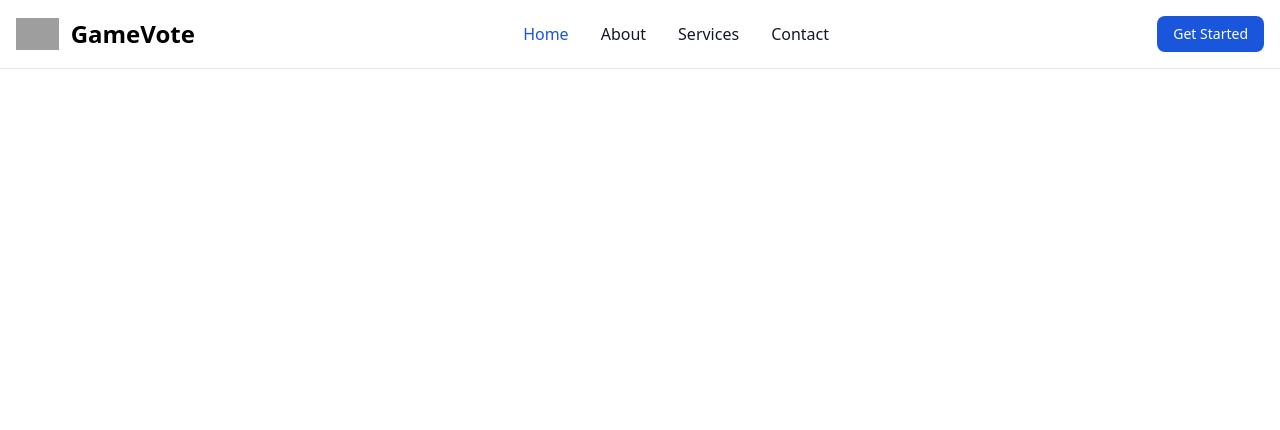
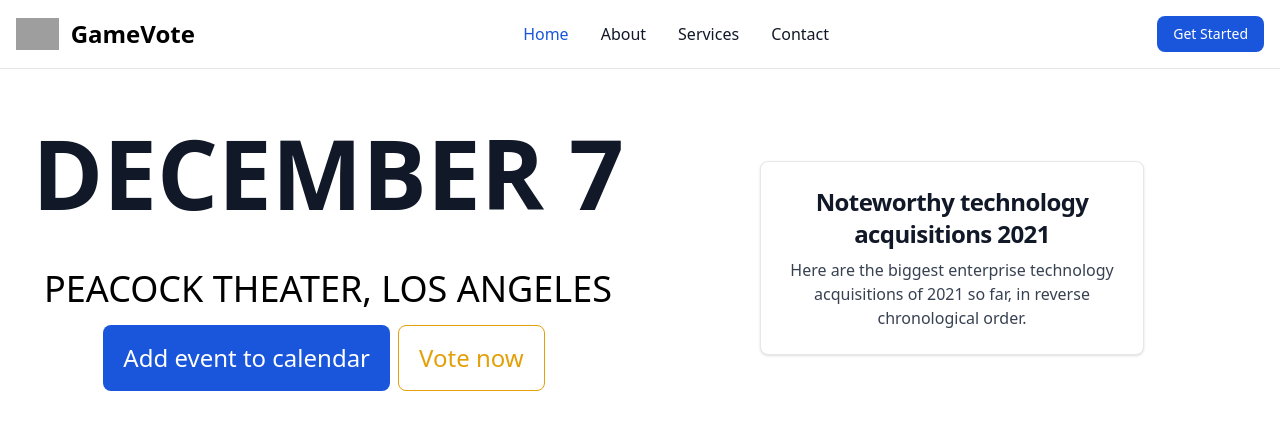
Before and after one commit to LuizAuGFer/gamevote-nuxt-front-end, a Nuxt app: page / in a window 1280 px wide. Shown: the top 430 px of the page. Built offline with nearby package versions, Linux system fonts and the light colour scheme; grey boxes are pictures that could not be loaded.

Commit message:
feat: new welcome page component

```diff
--- /dev/null
+++ b/components/Areas/WelcomeApresentation.vue
@@ -0,0 +1,34 @@
+<template>
+    <div class="mt-8">
+        <div class="container max-w-screen-xl mx-auto px-4">
+            <div class="grid grid-cols-2 text-center mt-8 ">
+                <div class="flex flex-col items-center justify-center">
+                    <h1 class="font-semibold text-gray-900 text-8xl leading-normal mb-6">DECEMBER 7</h1>
+                    <h2 class="text-4xl">PEACOCK THEATER, LOS ANGELES</h2>
+                    <div class="flex py-4">
+                        <button type="button" class="text-white bg-blue-700 hover:bg-blue-800 focus:ring-4 focus:ring-blue-300 font-medium rounded-lg text-2xl px-5 py-4 me-2 mb-2 dark:bg-blue-600 dark:hover:bg-blue-700 focus:outline-none dark:focus:ring-blue-800">
+                            Add event to calendar
+                        </button>
+                        <button type="button" class="text-yellow-400 hover:text-white border border-yellow-400 hover:bg-yellow-500 focus:ring-4 focus:outline-none focus:ring-yellow-300 font-medium rounded-lg text-2xl px-5 py-4 text-center me-2 mb-2 dark:border-yellow-300 dark:text-yellow-300 dark:hover:text-white dark:hover:bg-yellow-400 dark:focus:ring-yellow-900">
+                            Vote now
+                        </button>
+                    </div>
+                </div>
+                <div class="flex flex-col items-center justify-center">
+                    <CardsCardSimple :text="card_text" :title="card_title"/>
+                </div>
+            </div>
+        </div>
+    </div>
+</template>
+
+<script>
+export default {
+    data() {
+        return {
+            card_text: 'Here are the biggest enterprise technology acquisitions of 2021 so far, in reverse chronological order.',
+            card_title: 'Noteworthy technology acquisitions 2021'
+        }
+    }
+}
+</script>
--- /dev/null
+++ b/components/Cards/CardSimple.vue
@@ -0,0 +1,17 @@
+<template>
+    <div>
+        <a href="#" class="block max-w-sm p-6 bg-white border border-gray-200 rounded-lg shadow hover:bg-gray-100 dark:bg-gray-800 dark:border-gray-700 dark:hover:bg-gray-700">
+        <h5 class="mb-2 text-2xl font-bold tracking-tight text-gray-900 dark:text-white">{{ title  }}</h5>
+        <p class="font-normal text-gray-700 dark:text-gray-400">{{ text }}</p>
+        </a>
+    </div>
+</template>
+
+<script>
+export default {
+    props: {
+        text: 'String',
+        title: 'String'
+    }
+}
+</script>
--- a/components/Navs/NavWelcome.vue
+++ b/components/Navs/NavWelcome.vue
@@ -1,5 +1,6 @@
 <template>
-    <nav class="bg-white dark:bg-gray-900 fixed w-full z-20 top-0 start-0 border-b border-gray-200 dark:border-gray-600">
+    <div>
+        <nav class="bg-white dark:bg-gray-900 w-full z-20 top-0 start-0 border-b border-gray-200 dark:border-gray-600">
             <div class="max-w-screen-xl flex flex-wrap items-center justify-between mx-auto p-4">
                 <a href="https://flowbite.com/" class="flex items-center space-x-3 rtl:space-x-reverse">
                     <img src="https://flowbite.com/docs/images/logo.svg" class="h-8" alt="Flowbite Logo">
@@ -32,6 +33,7 @@
                 </div>
             </div>
         </nav>
+    </div>
 </template>
 
 <script>
--- a/pages/index.vue
+++ b/pages/index.vue
@@ -1,3 +1,6 @@
 <template>
-    <NavsNavWelcome />
+    <div>
+        <NavsNavWelcome />
+        <AreasWelcomeApresentation />
+    </div>
 </template>
```
Lines whose indentation alone changed are shown as unchanged.
